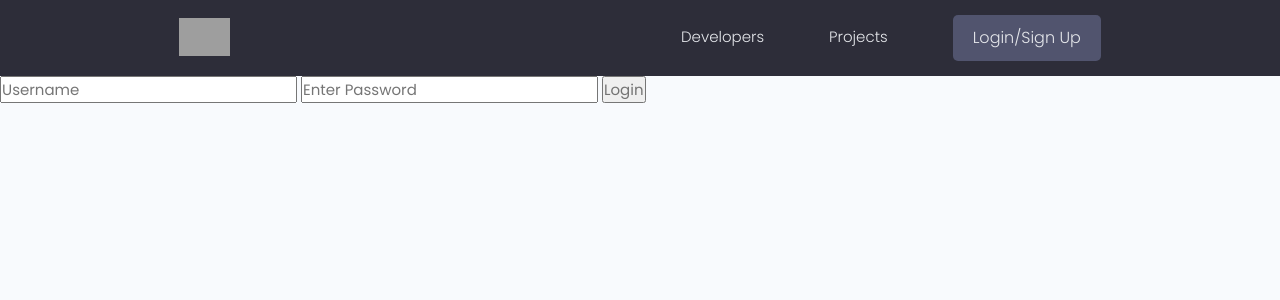
After one commit to rago7/The-Dev-Meet, a Django app: page /login/ in a window 1280 px wide. The commit adds this page. Shown: the top 300 px of the page. Run offline with Django 4.2, Linux system fonts and the light colour scheme; parts of the project's set-up code (start-up, migrations or seed data) failed here and were passed over; some libraries are stand-ins or nearby versions; grey boxes are pictures that could not be loaded.

Commit message:
login logout

```diff
--- a/devproject/projects/views.py
+++ b/devproject/projects/views.py
@@ -2,6 +2,7 @@ from multiprocessing import context
 from django.http import HttpResponse
 from django.shortcuts import redirect, render
 from projects.form_create import CreateProject
+from django.contrib.auth.decorators import login_required
 
 from projects.models import Project
 
@@ -25,6 +26,7 @@ def project(request,pk):
     # return HttpResponse('single project' + ' ' + str(pk) )
     return render(request, 'projects/single-projects.html', context)
 
+@login_required(login_url='login')
 def createProject(request):
     form = CreateProject()
     if request.method == 'POST':
@@ -35,6 +37,7 @@ def createProject(request):
     context = {'form':form}
     return render(request, 'projects/project_form.html', context)
 
+@login_required(login_url='login')
 def updateProject(request,pk):
     project = Project.objects.get(id=pk)
     form = CreateProject(instance=project)
@@ -46,6 +49,7 @@ def updateProject(request,pk):
     context = {'form':form}
     return render(request, 'projects/project_form.html', context)
 
+@login_required(login_url='login')
 def deleteProject(request, pk):
     project = Project.objects.get(id=pk)
     if request.method == 'POST':
--- a/devproject/templates/main.html
+++ b/devproject/templates/main.html
@@ -19,6 +19,13 @@
     </head>
     <body>
         {% include 'navbar.html' %}
+        {% if messages %}
+            <ul class="messages">
+                {% for message in messages %}
+                <li{% if message.tags %} class="{{ message.tags }}"{% endif %}>{{ message }}</li>
+                {% endfor %}
+            </ul>
+        {% endif %}
         {% block content %}
         {% endblock content %}
     </body>
--- a/devproject/templates/navbar.html
+++ b/devproject/templates/navbar.html
@@ -14,10 +14,14 @@
         <ul class="header__menu">
           <li class="header__menuItem"><a href="{% url 'profiles' %}">Developers</a></li>
           <li class="header__menuItem"><a href="{% url 'projects' %}">Projects</a></li>
-          <li class="header__menuItem"><a href="">Inbox</a></li>
-          <li class="header__menuItem"><a href="{% url 'create-project' %}">Add Project</a></li>
           <!-- <li class="header__menuItem"><a href="{% url 'create-project' %}" class="btn btn--sub">Add Project</a></li> -->
-          <li class="header__menuItem"><a href="" class="btn btn--sub">Login/Sign Up</a></li>
+          {% if request.user.is_authenticated %}
+            <li class="header__menuItem"><a href="">Inbox</a></li>
+            <li class="header__menuItem"><a href="{% url 'create-project' %}">Add Project</a></li>
+            <li class="header__menuItem"><a href="{% url 'logout' %}" class="btn btn--sub">Logout</a></li>
+          {% else %}
+            <li class="header__menuItem"><a href="{% url 'login' %}" class="btn btn--sub">Login/Sign Up</a></li>
+          {% endif %}
         </ul>
       </nav>
     </div>
--- /dev/null
+++ b/devproject/users/templates/users/login_register.html
@@ -0,0 +1,12 @@
+{% extends 'main.html' %}
+
+{% block content %}
+
+    <form action="{% url 'login' %}" method="POST">
+        {% csrf_token %}
+        <input type="text" name="username" placeholder="Username"/>
+        <input type="password" name="password" placeholder="Enter Password"/>
+        <input type="submit" value="Login"/>
+    </form>
+
+{% endblock %}
--- a/devproject/users/urls.py
+++ b/devproject/users/urls.py
@@ -2,6 +2,9 @@ from django.urls import URLPattern, path
 from . import views
 
 urlpatterns = [
+    path('login/', views.loginUser, name='login'),
+    path('logout/', views.logoutUser, name='logout'),
+
     path('', views.profiles, name = 'profiles'),
     path('user-profile/<str:pk>', views.profile, name = 'user-profile'),
 ]
--- a/devproject/users/views.py
+++ b/devproject/users/views.py
@@ -1,7 +1,37 @@
+from django.contrib import messages
 from multiprocessing import context
-from django.shortcuts import render
+from django.shortcuts import render, redirect
 from .models import Profile
+from django.contrib.auth import authenticate, login, logout
+from django.contrib.auth.models import User
 # Create your views here.
+
+def loginUser(request):
+
+    if request.user.is_authenticated: # if the user is already login nd tries to access login page , this will redirect them to Profiles page
+        return redirect('profiles')
+
+    if request.method == 'POST':
+        #print(request.POST)
+        username = request.POST['username']
+        password = request.POST['password']
+        try:
+            user = User.objects.get(username=username)
+        except:
+            messages.error(request, 'User name Does not Exist')
+
+        user = authenticate(request, username=username, password=password)
+        if user is not None:
+            login(request, user)
+            return redirect('profiles')
+        else:
+            messages.error(request, 'Username or password is Incorrect')
+    return render(request, 'users/login_register.html')
+
+def logoutUser(request):
+    logout(request)
+    messages.error(request, 'User logged-out Successfully!!')
+    return redirect('login')
 
 def profiles(request):
     profiles = Profile.objects.all()
```
